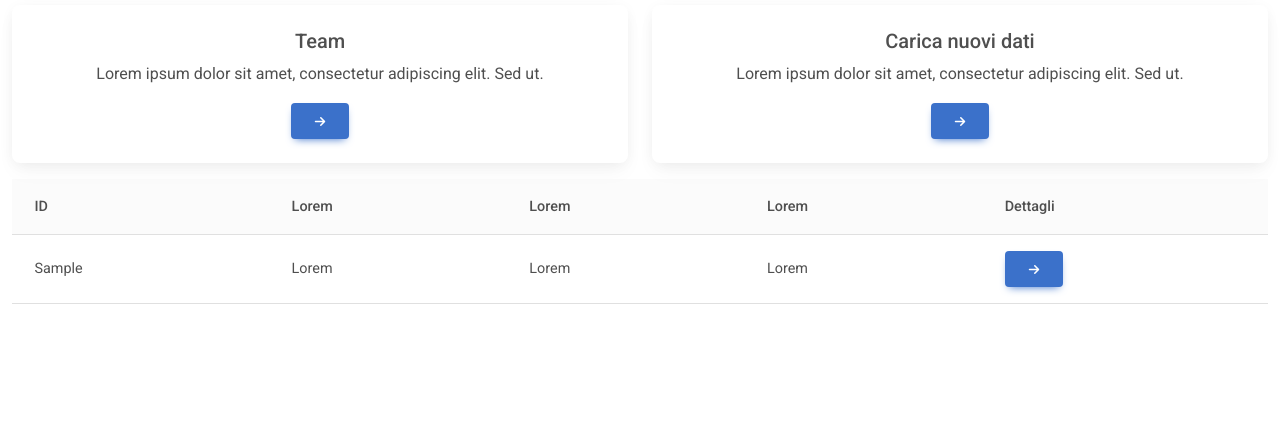
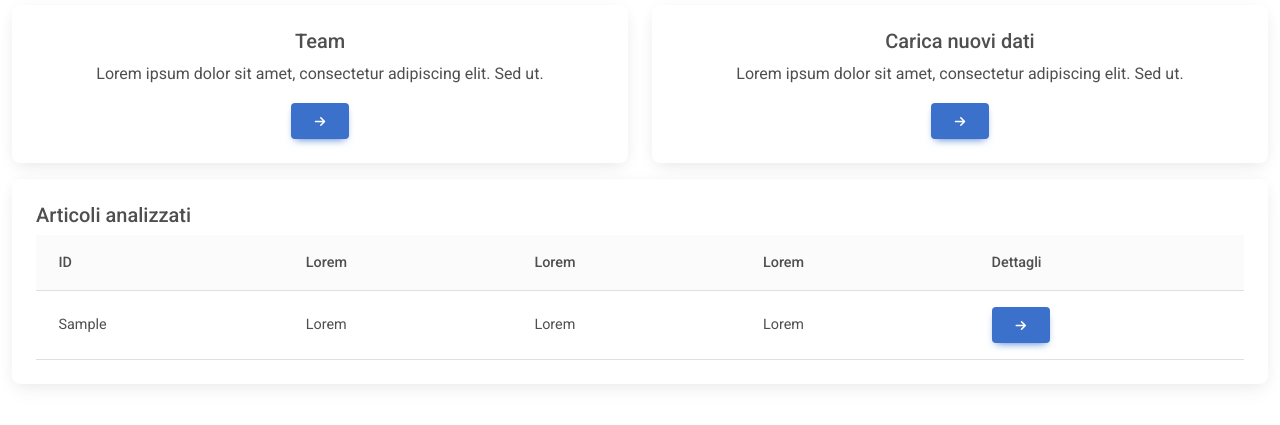
Before and after one commit to andrearoota/sistemiDiControlloDiGestione, a Flask app: page / in a window 1280 px wide. Shown: the part 251-676 px from the top of the page. Run offline with Flask 3, Linux system fonts and the light colour scheme; tables that the repository leaves empty hold one stand-in row (values such as "Sample post"); parts of the project's set-up code (start-up, migrations or seed data) failed here and were passed over.

Commit message:
Update dashboard.html

```diff
--- a/website/templates/dashboard.html
+++ b/website/templates/dashboard.html
@@ -49,12 +49,18 @@
     </div>
 </section>
 
+<!-- Article section -->
 <section class="pt-3">
     <div class="container-fluid">
-        <div class="row">
-            <div class="col-12">
+        <div class="row row-cols-1">
+            <div class="col">
+                <div class="card">
+                    <div class="card-body">
+                        <h5 class="card-title">Articoli analizzati</h5>
+                        <!-- Article table -->
+                        <div class="overflow-auto" style="max-height: 50vmax;">
                             <table class="table align-middle mb-0 bg-white">
-                    <thead class="bg-light">
+                                <thead class="bg-light sticky-top">
                                     <tr>
                                         <th>ID</th>
                                         <th>Lorem</th>
@@ -88,6 +94,10 @@
 
                                 </tbody>
                             </table>
+                        </div>
+
+                    </div>
+                </div>
             </div>
         </div>
     </div>
```
Lines whose indentation alone changed are shown as unchanged.
